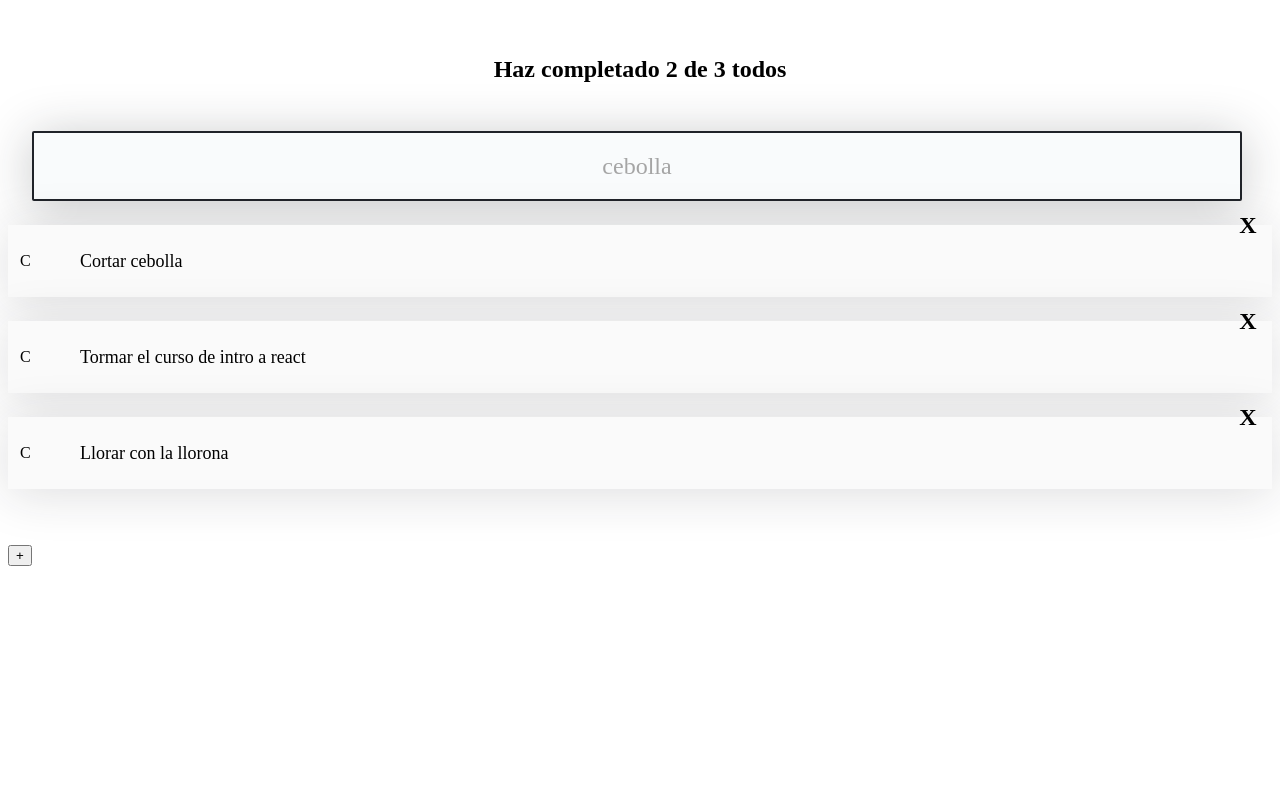
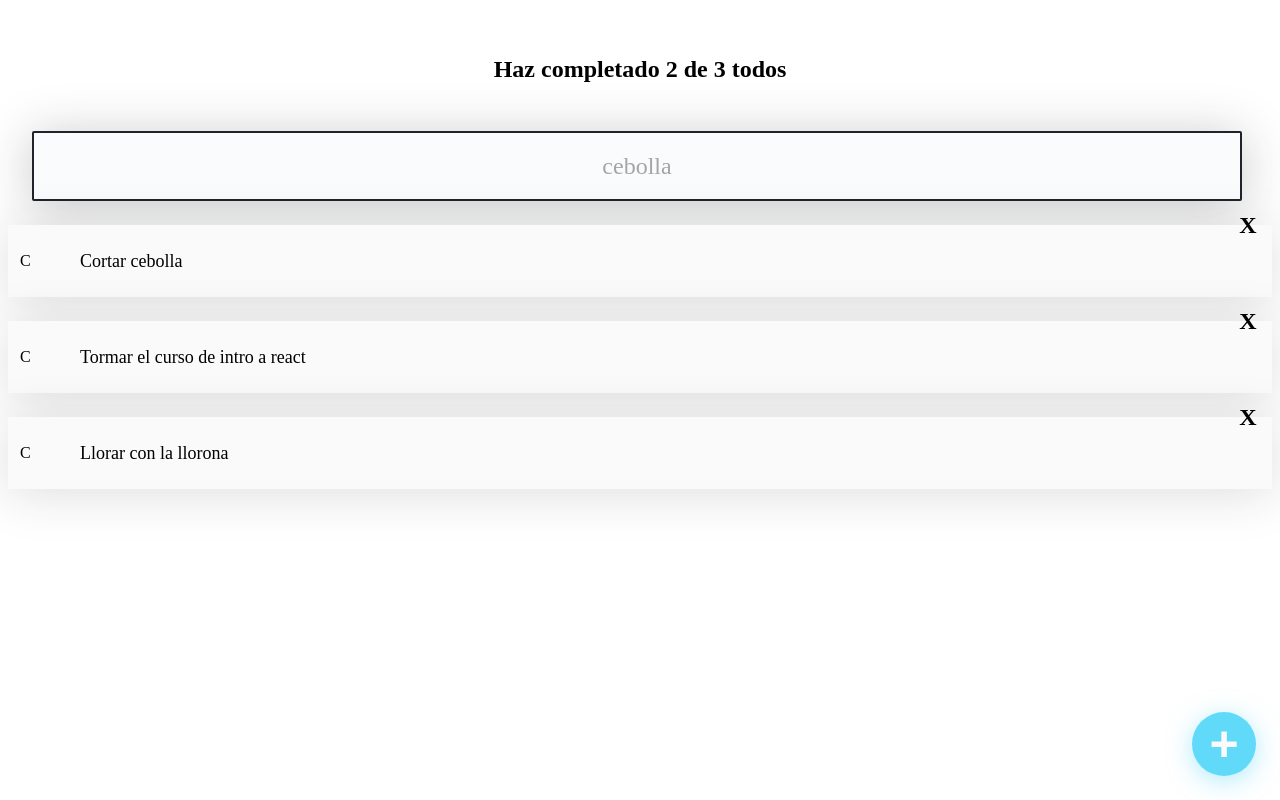
Before and after one commit to arielgomezmendez/todo-machine, a React (Create React App) app: page / in a window 1280 px wide. Built offline with nearby package versions, Linux system fonts and the light colour scheme; the HTML template or start-up script is replaced by a standard one.

Commit message:
Create the onDelete and onComplete functions in the TodoItem component

```diff
--- a/src/App.js
+++ b/src/App.js
@@ -22,7 +22,7 @@ function App() {
         ))}
       </TodoList>
       <CreateButton />
-      <button>+</button>
+
     </React.Fragment>
   );
 }
--- a/src/CreateButton.css
+++ b/src/CreateButton.css
@@ -0,0 +1,25 @@
+.CreateTodoButton {
+    background-color: #61DAFA;
+    box-shadow: 0px 5px 25px rgba(97, 218, 250, 0.5);
+    border: none;
+    border-radius: 50%;
+    cursor: pointer;
+    font-size: 50px;
+    position: fixed;
+    bottom: 24px;
+    right: 24px;
+    font-weight: bold;
+    color: #FAFAFA;
+    display: flex;
+    justify-content: center;
+    align-items: center;
+    height: 64px;
+    width: 64px;
+
+    transform: rotate(0);
+    transition: .3s ease;
+  }
+
+  .CreateTodoButton:hover {
+    transform: rotate(224deg);
+  }
--- a/src/CreateButton.js
+++ b/src/CreateButton.js
@@ -1,11 +1,7 @@
-import React from 'react'
+import React from "react";
+import "./CreateButton.css";
+const CreateButton = () => {
+  return <button className="CreateTodoButton">+</button>;
+};
 
-const CreateButton = () => {
-  return (
-    <div>
-
-    </div>
-  )
-}
-
-export default CreateButton
+export default CreateButton;
--- a/src/TodoItem.js
+++ b/src/TodoItem.js
@@ -2,11 +2,25 @@ import React from "react";
 import "./TodoItem.css";
 
 const TodoItem = (props) => {
+  const onComplete = () => {
+    alert("YA completaste el todo " + props.text);
+  };
+  const onDelete = () => {
+    alert("Borraste el todo " + props.text);
+  };
+
   return (
     <li className="TodoItem">
-      <span className="{`Icon Icon-check ${props.completed && 'Icon-check--active'}`}">C</span>
-      <p className={`TodoItem-p ${props.completed && 'TodoItem-p--complete'}`}>{props.text}</p>
-      <span className="Icon Icon-delete">X</span>
+      <span
+        className="{`Icon Icon-check ${props.completed && 'Icon-check--active'}`}"
+        onClick={onComplete}
+      >
+        C
+      </span>
+      <p className={`TodoItem-p ${props.completed && "TodoItem-p--complete"}`}>
+        {props.text}
+      </p>
+      <span className="Icon Icon-delete" onClick={onDelete}>X</span>
     </li>
   );
 };
```
